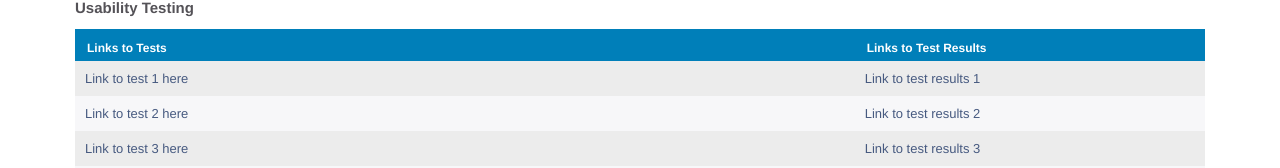
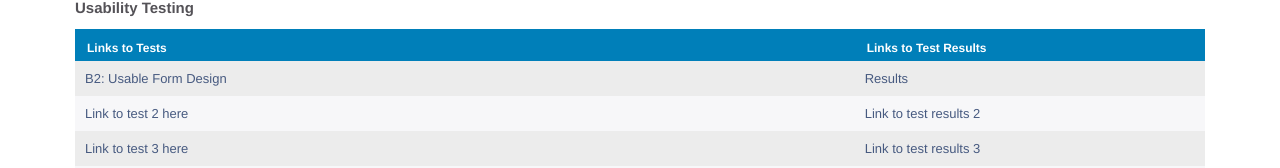
Before and after one commit to mancillasroberto/WiU, a plain HTML site: page index.html in a window 1280 px wide. Shown: the part 925-1093 px from the top of the page. Drawn offline with Linux system fonts and the light colour scheme.

Commit message:
index html

```diff
--- a/index.html
+++ b/index.html
@@ -51,8 +51,8 @@
        </thead>
        <tbody>
           <tr class="odd">
-             <td><a href="https://usabilityhub.com/do/9c36accf4d85/8fc5">Link to test 1 here</a></td>
-             <td><a href="https://usabilityhub.com/tests/9c36accf4d85/results/c3153ff20fd8">Link to test results 1</a></td>
+             <td><a href="https://usabilityhub.com/do/9c36accf4d85/8fc5">B2: Usable Form Design</a></td>
+             <td><a href="https://usabilityhub.com/tests/9c36accf4d85/results/c3153ff20fd8">Results</a></td>
           </tr>
           <tr>
              <td><a href="#">Link to test 2 here</a></td>
```
